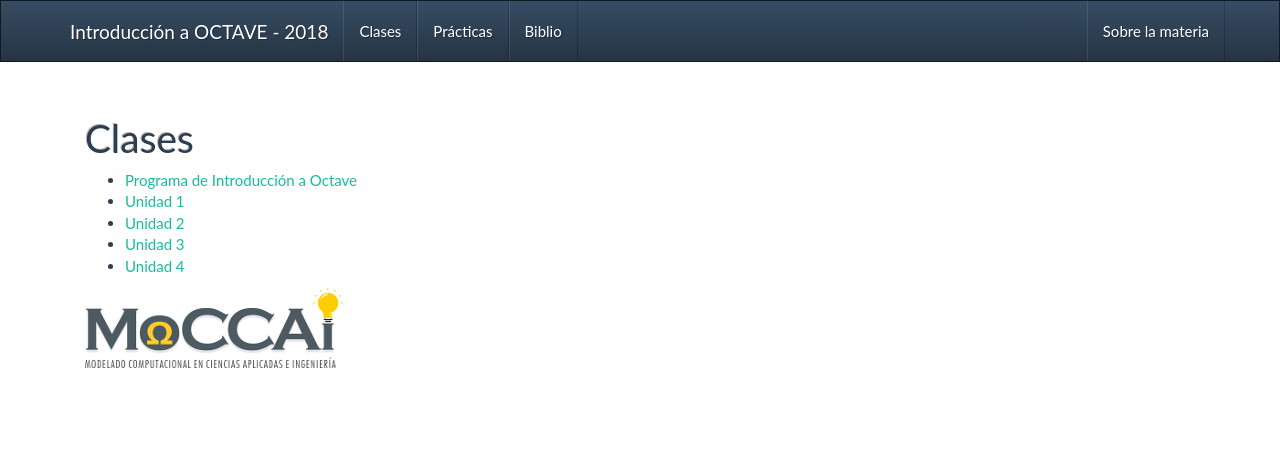
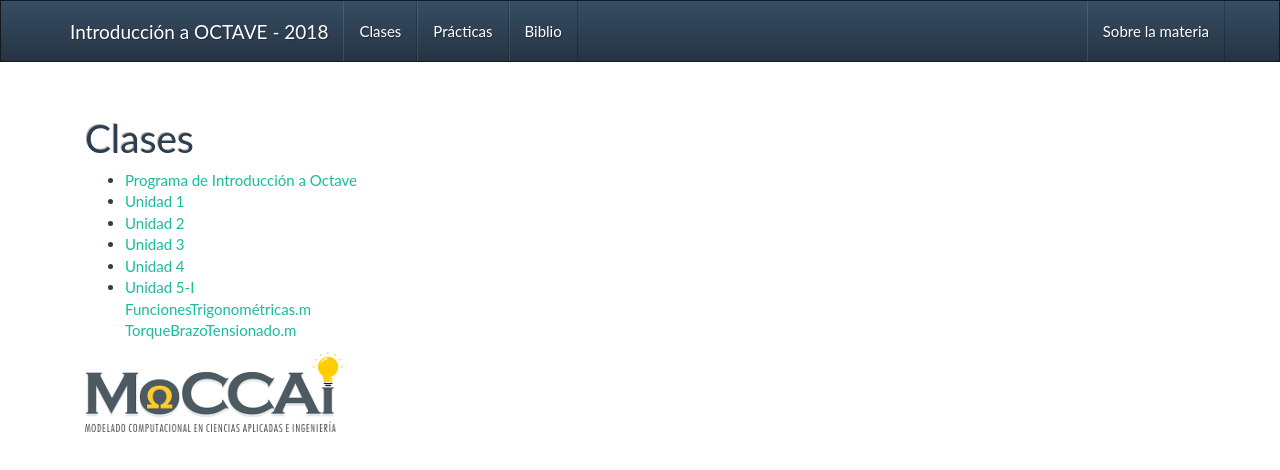
Before and after one commit to grupomoccai/octave, a plain HTML site: page clases.html in a window 1280 px wide. Drawn offline with Linux system fonts and the light colour scheme.

Commit message:
Unidad 5 hecho

```diff
--- a/clases.html
+++ b/clases.html
@@ -46,6 +46,12 @@
 	  		<li><a href="clases_archivos/2018_IntroOctave_Unidad2.pdf">Unidad 2</a><br></li>
 			<li><a href="clases_archivos/2018_IntroOctave_Unidad3.pdf">Unidad 3</a><br></li>
 			<li><a href="clases_archivos/2018_IntroOctave_Unidad4.pdf">Unidad 4</a><br></li>
+			<li>
+				<a href="clases_archivos/2018_IntroOctave_Unidad5-I.pdf">Unidad 5-I</a><br>
+				<a href="clases_archivos/trigo_funcs.m">FuncionesTrigonométricas.m</a><br>
+				<a href="clases_archivos/brazotensionado_torque.m">TorqueBrazoTensionado.m</a><br>
+			</li>
+
          </ul>
         </ul>
 <a href="https://sites.google.com/view/moccai"><p><img style="WIDTH:258px; HEIGHT:80px; border:0" src="index_archivos/MoCCAi_logo_reduced.png"></p></a>
```
Also changed, not shown: 3 other files.
